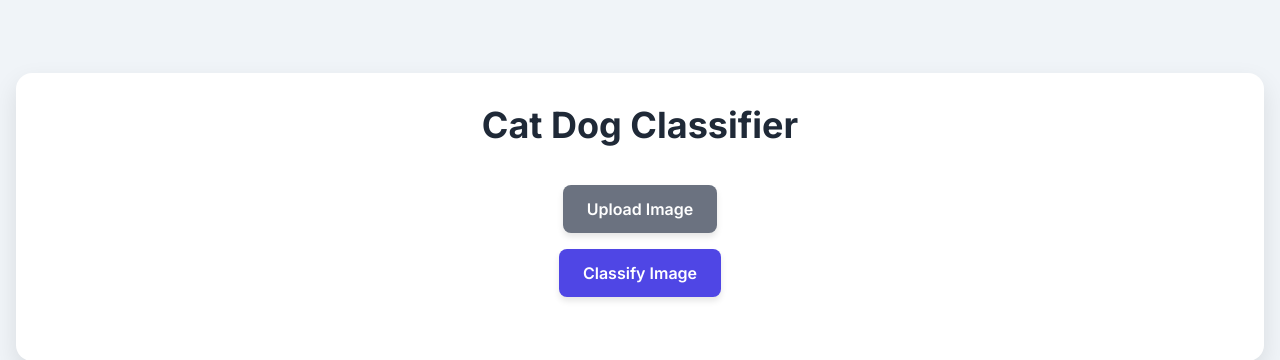
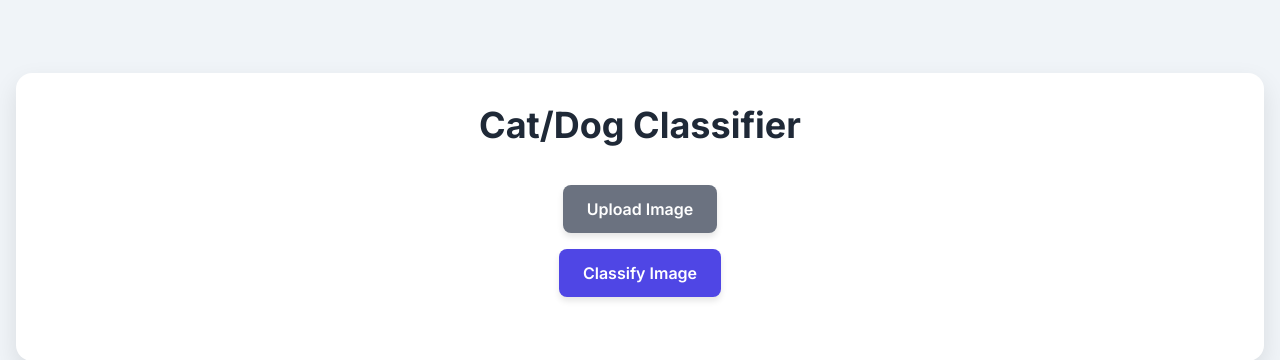
Before and after one commit to VEERAKARTHICK235/Cat_Dog_Classifier, a Flask app: page / in a window 1280 px wide. Shown: the part 183-543 px from the top of the page. Run offline with Flask 3, Linux system fonts and the light colour scheme; some libraries are stand-ins or nearby versions.

Commit message:
index.html

```diff
--- a/templates/index.html
+++ b/templates/index.html
@@ -10,7 +10,7 @@
 </head>
 <body class="min-h-screen flex items-center justify-center p-4">
     <div class="container flex flex-col items-center space-y-6">
-        <h1 class="text-4xl font-bold text-gray-800 mb-4">Cat Dog Classifier </h1>
+        <h1 class="text-4xl font-bold text-gray-800 mb-4">Cat/Dog Classifier </h1>
 
         <div class="w-full flex flex-col items-center space-y-4">
             <label class="file-input-wrapper btn btn-secondary">
```
